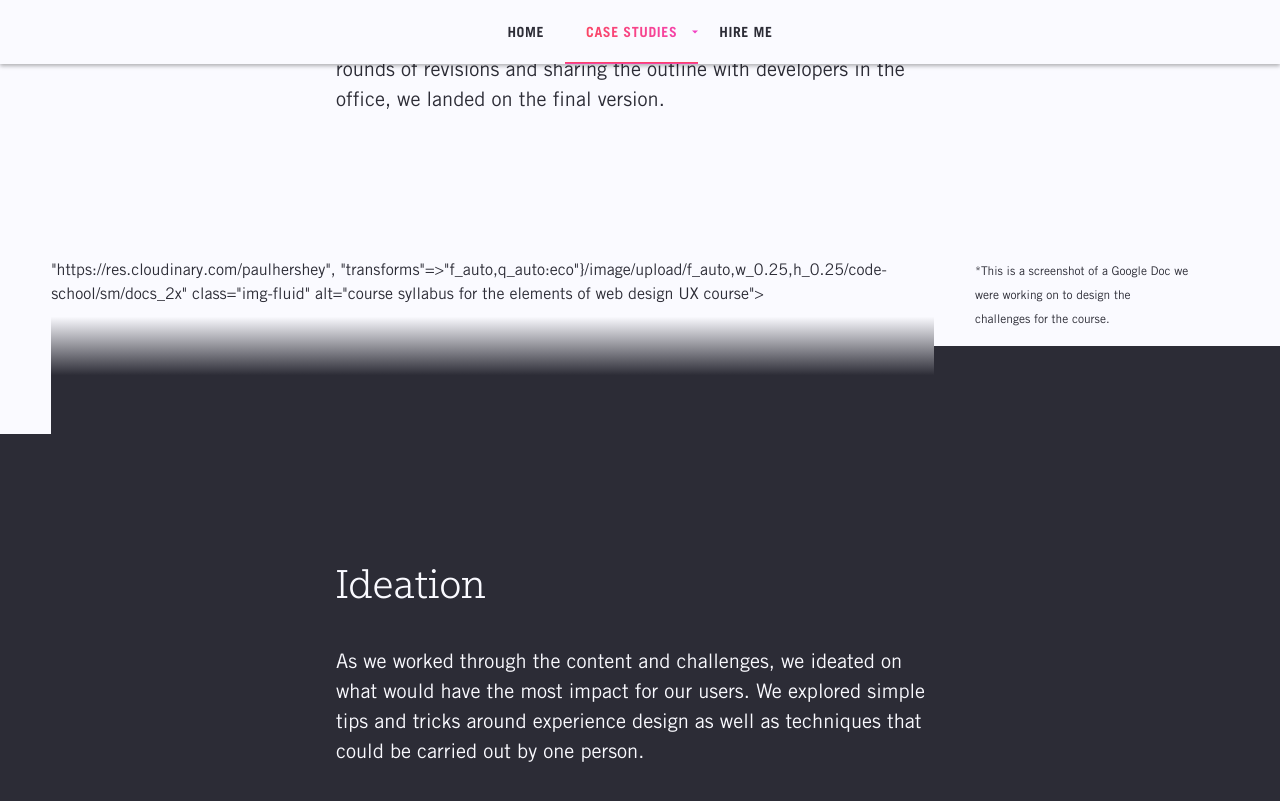
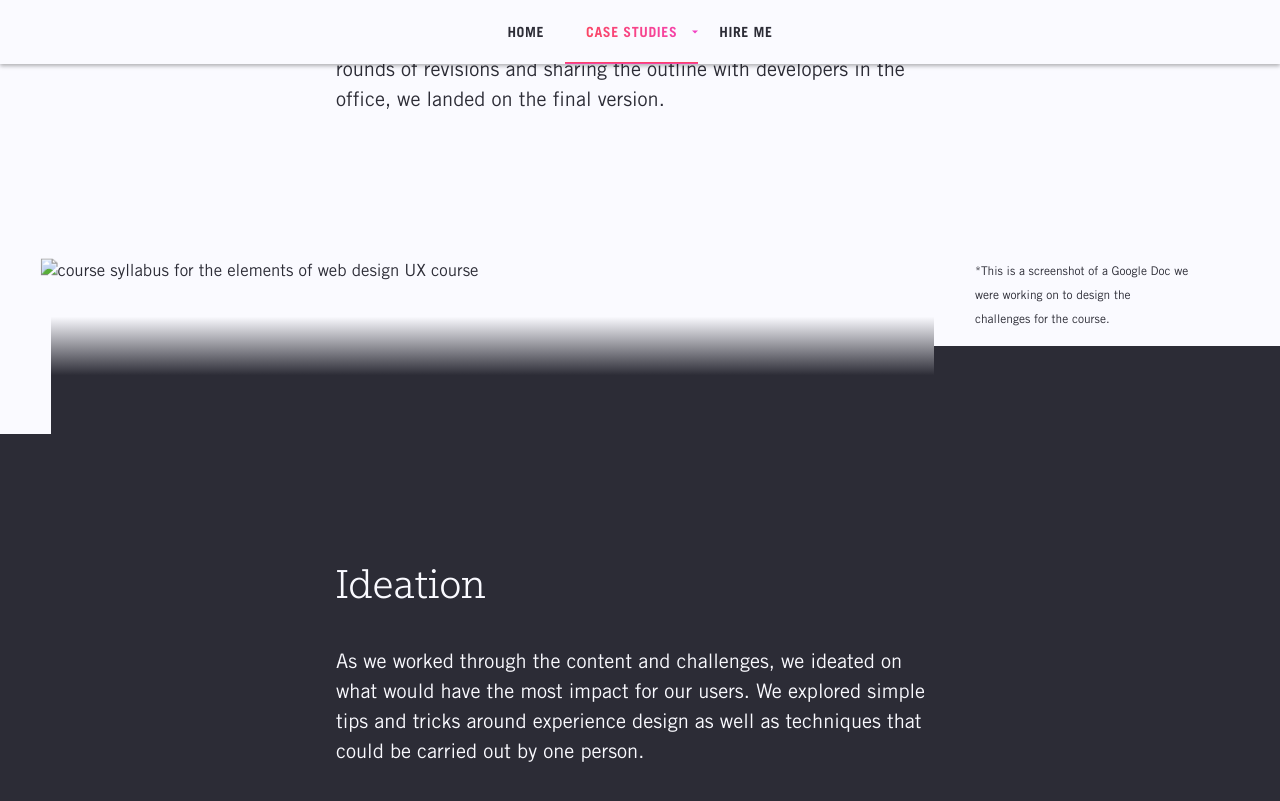
Before and after one commit to paulhershey/lazerTiger, a Jekyll site: the page built from _pages/code-school.html, in a window 1280 px wide and 900 px high, scrolled down 4336 px. Shown: the top 801 px of the window. Built offline with Jekyll 4.4.1, drawn with Linux system fonts in a browser that asks for light colours; nearby versions of some CDN libraries; some web fonts are replaced; some of the changed lines change nothing that is shown.

Commit message:
fix course outline image

```diff
--- a/_pages/code-school.html
+++ b/_pages/code-school.html
@@ -75,7 +75,7 @@
                 data-srcset="{{ site.cloudinary.url }}/image/upload/{{ site.cloudinary.transforms }}/code-school/md/docs_2x">
         <source media="(min-width: 576px)"
                 data-srcset="{{ site.cloudinary.url }}/image/upload/{{ site.cloudinary.transforms }}/code-school/sm/docs_2x">
-        <img data-src="{{ site.cloudinary | append: '/image/upload/f_auto,w_0.25,h_0.25' }}/code-school/sm/docs_2x"
+        <img data-src="{{ site.cloudinary.url }}/image/upload/{{ site.cloudinary.transforms }}/code-school/sm/docs_2x"
               class="img-fluid" alt="course syllabus for the elements of web design UX course">
       </picture>
     </div>
```
